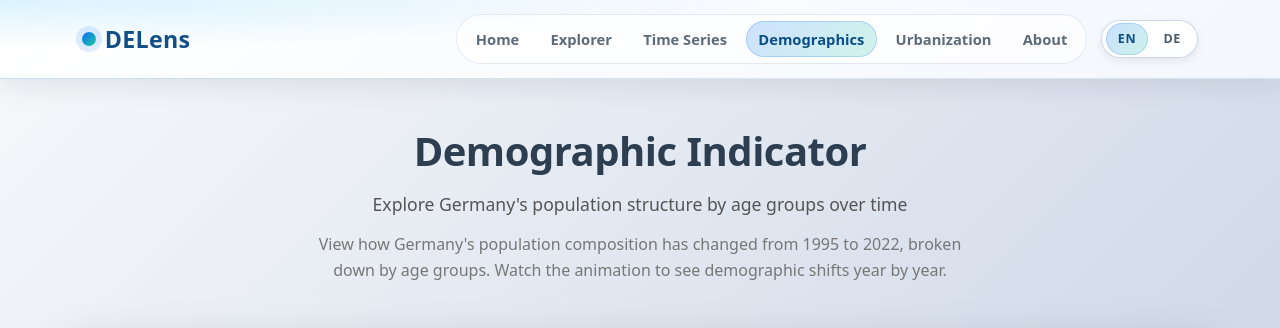
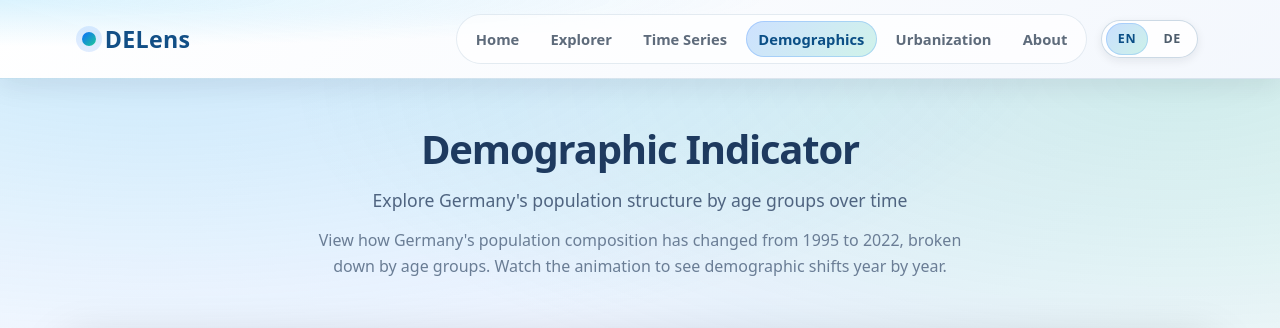
Before and after one commit to akjasim/klens, a React (Vite) app: page /demographics in a window 1280 px wide. Shown: the top 328 px of the page. Built offline with nearby package versions, Linux system fonts and the light colour scheme; no server answers.

Commit message:
apply generic styles

```diff
--- a/src/pages/DemographicIndicator.jsx
+++ b/src/pages/DemographicIndicator.jsx
@@ -648,39 +648,27 @@ export default function DemographicIndicator() {
   }, [isAgeAnimating, years.length]);
 
   return (
-    <div
-      className="w-100"
-      style={{
-        background: "linear-gradient(135deg, #f5f7fa 0%, #c3cfe2 100%)",
-        minHeight: "100vh",
-        paddingBottom: "40px",
-      }}
-    >
+    <div className="delens-page-shell w-100" style={{ paddingBottom: "40px" }}>
       <div className="container-fluid py-5">
         {/* Header */}
         <div className="text-center mb-5">
           <h1
-            className="fw-bold mb-3"
-            style={{
-              fontSize: "2.5rem",
-              color: "#2c3e50",
-              letterSpacing: "-0.5px",
-            }}
+            className="fw-bold mb-3 delens-hero-title"
+            style={{ fontSize: "2.5rem" }}
           >
             {t("demographicIndicatorTitle")}
           </h1>
           <p
-            className="lead"
-            style={{ color: "#555", fontSize: "1.1rem", marginBottom: "15px" }}
+            className="lead delens-hero-subtitle"
+            style={{ fontSize: "1.1rem", marginBottom: "15px" }}
           >
             {t("demographicIndicatorSubtitle")}
           </p>
           <p
-            className="fs-6"
+            className="fs-6 delens-hero-description"
             style={{
               maxWidth: "650px",
               margin: "0 auto",
-              color: "#777",
               lineHeight: "1.6",
             }}
           >
--- a/src/pages/Urbanization.jsx
+++ b/src/pages/Urbanization.jsx
@@ -332,7 +332,9 @@ export default function Urbanization() {
         if (dataCategory === "internetSpeed") {
           const cacheKey = `${selectedState}_${speedType}`;
           if (kreiseInternetSpeedCacheRef.current[cacheKey]) {
-            setKreiseInternetSpeedData(kreiseInternetSpeedCacheRef.current[cacheKey]);
+            setKreiseInternetSpeedData(
+              kreiseInternetSpeedCacheRef.current[cacheKey],
+            );
           } else {
             const speedData = await fetchAllKreiseInternetSpeedForState(
               selectedState,
@@ -571,7 +573,6 @@ export default function Urbanization() {
       maxValue = 1;
     }
 
-
     // Color scale function - supports multiple schemes
     const getColor = (value) => {
       const range = maxValue - minValue;
@@ -661,7 +662,6 @@ export default function Urbanization() {
       // Color by value
       const color = getColor(value);
 
-
       // PHASE 2: Convert polygons to 3D shapes
       const shapes = [];
       state.geolocation.coordinates.forEach((polygon) => {
@@ -756,7 +756,6 @@ export default function Urbanization() {
       scene.add(mesh);
       meshesRef.current.push(mesh);
     });
-
 
     // Animation loop
     let animationId;
@@ -1211,7 +1210,6 @@ export default function Urbanization() {
       maxValue = 1;
     }
 
-
     // Color scale function
     const getColor = (value) => {
       const range = maxValue - minValue;
@@ -1392,7 +1390,6 @@ export default function Urbanization() {
       kreiseMeshesRef.current.push(mesh);
     });
 
-
     // Animation loop
     let animationId;
     let isDisposed = false;
@@ -1539,30 +1536,19 @@ export default function Urbanization() {
   ]);
 
   return (
-    <div
-      className="w-100"
-      style={{
-        background: "linear-gradient(135deg, #f5f7fa 0%, #c3cfe2 100%)",
-        minHeight: "100vh",
-        paddingBottom: "40px",
-      }}
-    >
+    <div className="delens-page-shell w-100" style={{ paddingBottom: "40px" }}>
       <div className="container-fluid py-5">
         {/* Header */}
         <div className="text-center mb-5">
           <h1
-            className="fw-bold mb-3"
-            style={{
-              fontSize: "2.5rem",
-              color: "#2c3e50",
-              letterSpacing: "-0.5px",
-            }}
+            className="fw-bold mb-3 delens-hero-title"
+            style={{ fontSize: "2.5rem" }}
           >
             {t("urbanizationTitle")}
           </h1>
           <p
-            className="lead"
-            style={{ color: "#555", fontSize: "1.1rem", marginBottom: "15px" }}
+            className="lead delens-hero-subtitle"
+            style={{ fontSize: "1.1rem", marginBottom: "15px" }}
           >
             {t("urbanizationSubtitle")}
           </p>
```
